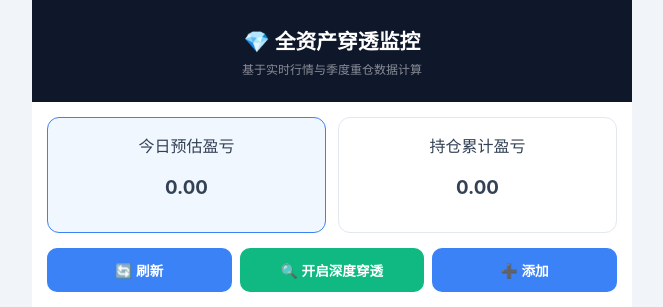
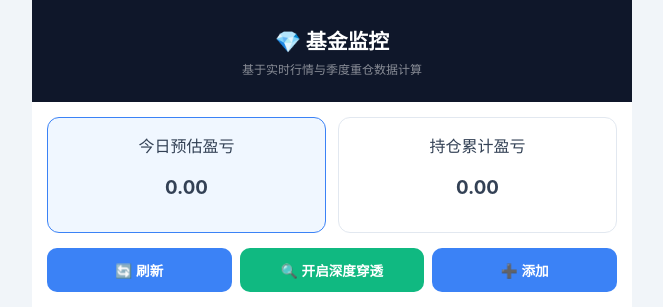
Before and after one commit to TheBear888/fund-dash, a Flask app: page / in a window 1280 px wide. Shown: the top 307 px of the page, without its empty margins (308-971 px from the left). Run offline with Flask 3, Linux system fonts and the light colour scheme.

Commit message:
Update index.html

```diff
--- a/templates/index.html
+++ b/templates/index.html
@@ -3,7 +3,7 @@
 <head>
     <meta charset="UTF-8">
     <meta name="viewport" content="width=device-width, initial-scale=1.0">
-    <title>FundMaster Pro - 穿透版</title>
+    <title>FundMaster Pro</title>
     <link rel="stylesheet" href="/static/css/style.css">
     <script src="https://cdn.jsdelivr.net/npm/echarts@5.4.3/dist/echarts.min.js"></script>
     <script src="https://cdn.jsdelivr.net/npm/chart.js"></script>
@@ -11,7 +11,7 @@
 <body>
     <div class="app-container">
         <header>
-            <h1>💎 全资产穿透监控</h1>
+            <h1>💎 基金监控</h1>
             <p>基于实时行情与季度重仓数据计算</p>
         </header>
 
```
